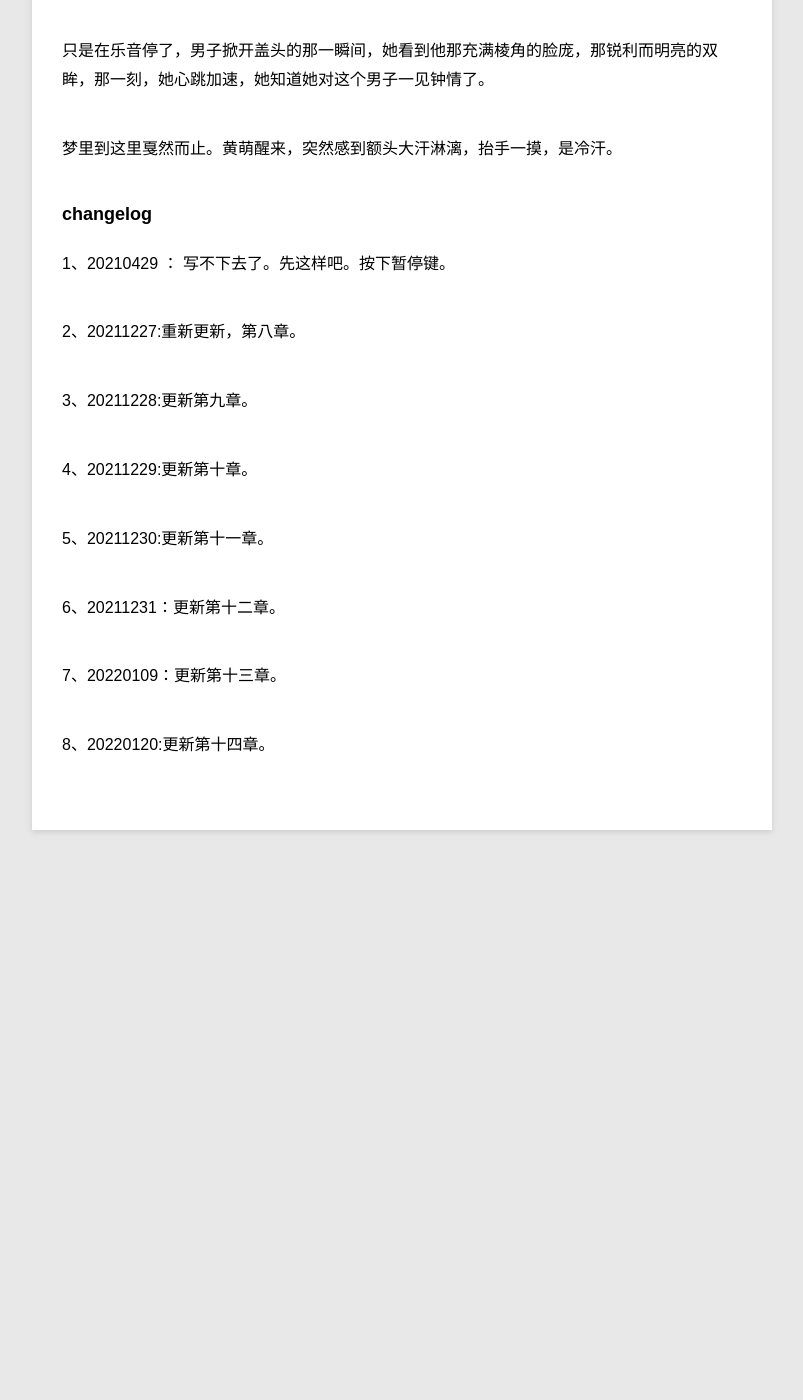
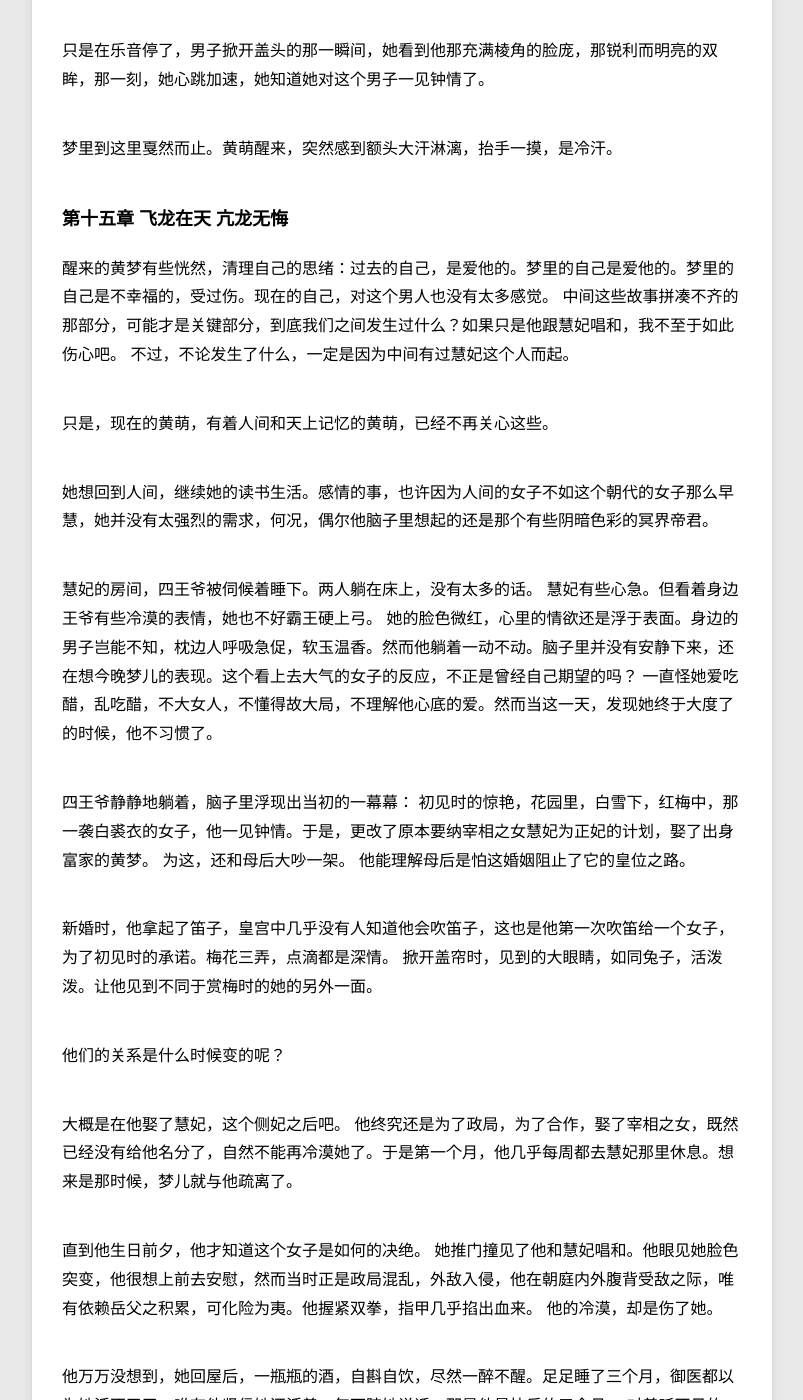
Before and after one commit to violettianjie/violettianjie.github.io, a Jekyll site: the page built from _posts/blog/2020-12-26-xiyu.md, in a window 1280 px wide and 1400 px high, scrolled down 25169 px. Shown: the whole window, without its empty margins (78-881 px from the left). Built offline with Jekyll 4.4.1, drawn with Linux system fonts in a browser that asks for light colours; before the commit the page ends 26079 px from its top, so only the background shows below that; some of the changed text lies outside the part shown.

Commit message:
Update 2020-12-26-xiyu.md

```diff
--- a/_posts/blog/2020-12-26-xiyu.md
+++ b/_posts/blog/2020-12-26-xiyu.md
@@ -559,6 +559,37 @@ category: blog
 梦里到这里戛然而止。黄萌醒来，突然感到额头大汗淋漓，抬手一摸，是冷汗。
 
 
+### 第十五章 飞龙在天 亢龙无悔
+
+
+醒来的黄梦有些恍然，清理自己的思绪：过去的自己，是爱他的。梦里的自己是爱他的。梦里的自己是不幸福的，受过伤。现在的自己，对这个男人也没有太多感觉。
+中间这些故事拼凑不齐的那部分，可能才是关键部分，到底我们之间发生过什么？如果只是他跟慧妃唱和，我不至于如此伤心吧。 不过，不论发生了什么，一定是因为中间有过慧妃这个人而起。
+
+只是，现在的黄萌，有着人间和天上记忆的黄萌，已经不再关心这些。
+
+她想回到人间，继续她的读书生活。感情的事，也许因为人间的女子不如这个朝代的女子那么早慧，她并没有太强烈的需求，何况，偶尔他脑子里想起的还是那个有些阴暗色彩的冥界帝君。
+
+慧妃的房间，四王爷被伺候着睡下。两人躺在床上，没有太多的话。 慧妃有些心急。但看着身边王爷有些冷漠的表情，她也不好霸王硬上弓。 她的脸色微红，心里的情欲还是浮于表面。身边的男子岂能不知，枕边人呼吸急促，软玉温香。然而他躺着一动不动。脑子里并没有安静下来，还在想今晚梦儿的表现。这个看上去大气的女子的反应，不正是曾经自己期望的吗？ 一直怪她爱吃醋，乱吃醋，不大女人，不懂得故大局，不理解他心底的爱。然而当这一天，发现她终于大度了的时候，他不习惯了。
+
+四王爷静静地躺着，脑子里浮现出当初的一幕幕：
+初见时的惊艳，花园里，白雪下，红梅中，那一袭白裘衣的女子，他一见钟情。于是，更改了原本要纳宰相之女慧妃为正妃的计划，娶了出身富家的黄梦。 为这，还和母后大吵一架。 他能理解母后是怕这婚姻阻止了它的皇位之路。
+
+新婚时，他拿起了笛子，皇宫中几乎没有人知道他会吹笛子，这也是他第一次吹笛给一个女子，为了初见时的承诺。梅花三弄，点滴都是深情。 掀开盖帘时，见到的大眼睛，如同兔子，活泼泼。让他见到不同于赏梅时的她的另外一面。
+
+他们的关系是什么时候变的呢？
+
+大概是在他娶了慧妃，这个侧妃之后吧。 他终究还是为了政局，为了合作，娶了宰相之女，既然已经没有给他名分了，自然不能再冷漠她了。于是第一个月，他几乎每周都去慧妃那里休息。想来是那时候，梦儿就与他疏离了。
+
+直到他生日前夕，他才知道这个女子是如何的决绝。 她推门撞见了他和慧妃唱和。他眼见她脸色突变，他很想上前去安慰，然而当时正是政局混乱，外敌入侵，他在朝庭内外腹背受敌之际，唯有依赖岳父之积累，可化险为夷。他握紧双拳，指甲几乎掐出血来。
+他的冷漠，却是伤了她。
+
+他万万没想到，她回屋后，一瓶瓶的酒，自斟自饮，尽然一醉不醒。足足睡了三个月，御医都以为她活不了了。唯有他坚信她还活着，每天陪她说话。那是他最快乐的三个月。 对着听不见的她，无需掩饰，絮絮叨叨，说着自己的心里话。
+
+没想到她能醒来，然而醒来后的她却变得陌生了。
+
+四王爷思绪起伏。
+
+
 
 
 ### changelog
@@ -578,3 +609,5 @@ category: blog
 7、20220109：更新第十三章。
 
 8、20220120:更新第十四章。
+
+9、20220121:更新第十五章。
```
